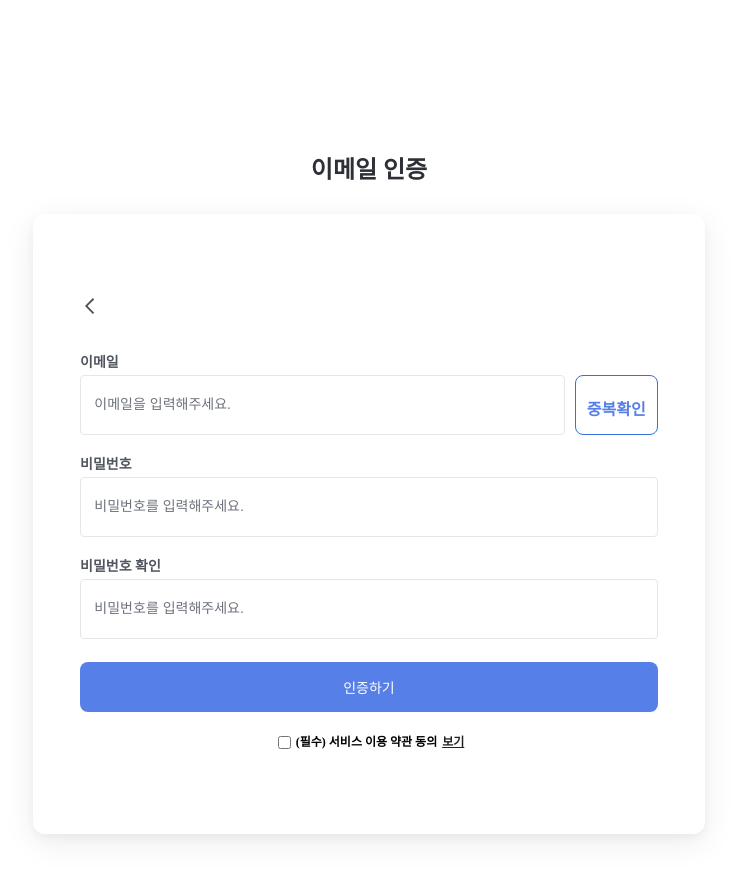
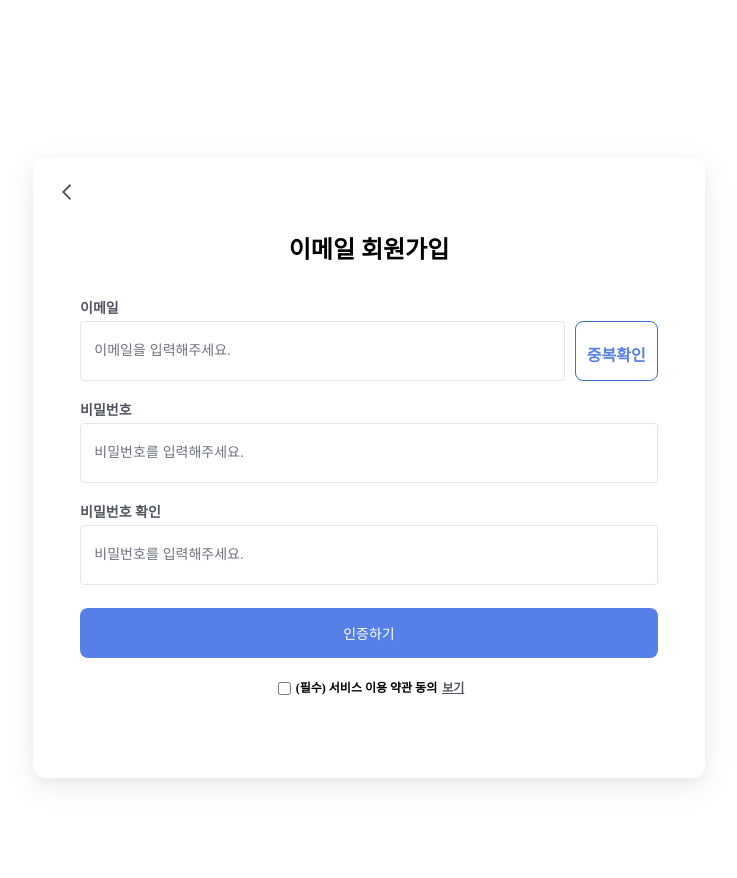
Before and after one commit to Will-BE-Developer/Frontend, a React (Create React App) app: page /signup in a window 1280 px wide. Shown: the top 878 px of the page, without its empty margins (271-1008 px from the left). Built offline with nearby package versions, Linux system fonts and the light colour scheme; no server answers; a web font is replaced by a local one.

Commit message:
Style : 이메일 로그인 페이지 스타일 수정

```diff
--- a/src/components/Signin/SigninStart.jsx
+++ b/src/components/Signin/SigninStart.jsx
@@ -57,7 +57,7 @@ const SignupStart = (props) => {
 };
 
 const Container = styled.div`
-  margin: 235px auto;
+  margin: 158px auto;
 `;
 
 const BoxContainer = styled.div`
@@ -157,11 +157,16 @@ const Terms = styled.div`
 `;
 
 const TermsShow = styled.span`
-  margin-left: 5px;
-  text-decoration: underline;
-  color: ${({ theme }) => theme.colors.grey80};
-  font-weight: ${({ theme }) => theme.fontWeight.semiExtraBold};
-  cursor: pointer;
+  ${({ theme }) => {
+    const { colors, fontWeight } = theme;
+    return css`
+      margin-left: 5px;
+      text-decoration: underline;
+      color: ${colors.grey80};
+      font-weight: ${fontWeight.semiExtraBold};
+      cursor: pointer;
+    `;
+  }}
 `;
 
 export default SignupStart;
--- a/src/components/Signup/SetInfo.jsx
+++ b/src/components/Signup/SetInfo.jsx
@@ -12,6 +12,7 @@ import { FcNext } from "react-icons/fc";
 import { FcPrevious } from "react-icons/fc";
 import GlobalTextArea from "../UI/GlobalTextArea";
 import { updateUser } from "../../store/slices/userSlice";
+import mailCheckIcon from "../../assets/icons/mail_check.svg";
 
 const SetInfo = (props) => {
   const dispatch = useDispatch();
@@ -37,8 +38,8 @@ const SetInfo = (props) => {
     const nameRegex = /^[ㄱ-ㅎ|가-힣|a-z|A-Z|0-9|]+$/;
 
     if (!nameRegex.test(userData.nickname)) {
-      alert("닉네임은 공백 없이 한글/영문/숫자만 가능합니다.");
-      return;
+      props.setCurrentPage(3);
+      return alert("닉네임은 공백 없이 한글/영문/숫자만 가능합니다.");
     }
     props.setCurrentPage(currentPage + 1);
   };
@@ -70,23 +71,21 @@ const SetInfo = (props) => {
     <div>
       {currentPage === 2 && (
         <Container>
-          <div>
-            <h2>회원가입 성공</h2>
-            <span>Willbe 서비스는 이메일 인증 후 이용가능합니다.</span>
-          </div>
-
           <BoxContainer>
             <InputField>
-              <div className="h1_text">
-                <div>회원가입에 성공했습니다.</div>
-                <div>이메일 인증을 완료해주세요.</div>
+              <div className="contents_box">
+                <img src={mailCheckIcon} alt="mail_check" />
+                <h2 className="title">이메일 인증 완료!</h2>
+
+                <span>이메일 인증 링크를 성공적으로 보냈습니다.</span>
+                <span>메일 인증 버튼을 통해 회원가입을 완료해주세요.</span>
               </div>
 
               <GlobalButton
                 onClick={linkToHomeHandler}
                 type="submit"
                 _width="100%"
-                margin="18px 0 0 0"
+                margin="24px 0 0 0"
                 background={theme.colors.main}
                 hover={theme.colors.mainHover}
               >
@@ -98,12 +97,11 @@ const SetInfo = (props) => {
       )}
       {currentPage === 3 && (
         <Container>
-          <div>
-            <h2>닉네임</h2>
+          <BoxContainer>
+            <div className="contents_box">
+              <h2 className="title">닉네임</h2>
               <span>서비스 이용시 사용되는 닉네임입니다.</span>
             </div>
-
-          <BoxContainer>
             <InputField>
               <Label htmlFor="nickname">닉네임</Label>
               <div>
@@ -138,12 +136,12 @@ const SetInfo = (props) => {
 
       {currentPage === 4 && (
         <Container>
-          <div>
-            <h2>프로필</h2>
+          <BoxContainer>
+            <PreviousIcon onClick={previousPageHandler} />
+            <div className="contents_box">
+              <h2 className="title">프로필</h2>
               <span>서비스 이용시 사용되는 이미지입니다.</span>
             </div>
-          <BoxContainer>
-            <PreviousIcon onClick={previousPageHandler} />
             <InputField isCenter="center">
               <FlexDiv>
                 <SetProfileImg
@@ -158,7 +156,7 @@ const SetInfo = (props) => {
                 onClick={nextPageWithUploadImgHandler}
                 type="submit"
                 _width="100%"
-                margin="18px 0 0 0"
+                margin="24px 0 0 0"
                 background={theme.colors.main}
                 hover={theme.colors.mainHover}
               >
@@ -171,15 +169,14 @@ const SetInfo = (props) => {
 
       {currentPage === 5 && (
         <Container>
-          <div>
-            <h2>포트폴리오 URL</h2>
+          <BoxContainer>
+            <PreviousIcon onClick={previousPageHandler} />
+            <div className="contents_box">
+              <h2 className="title">포트폴리오 URL</h2>
               <span>
                 깃허브, 노션 등 본인의 포트폴리오 URL을 한 개만 작성해주세요.
               </span>
             </div>
-
-          <BoxContainer>
-            <PreviousIcon onClick={previousPageHandler} />
             <InputField>
               <Label htmlFor="github_url">포트폴리오 URL</Label>
               <Input
@@ -209,7 +206,7 @@ const SetInfo = (props) => {
                 onClick={nextPageWithUploadImgHandler}
                 type="submit"
                 _width="100%"
-                margin="0 0 12px 0"
+                margin="16px 0 12px 0"
                 background={theme.colors.main}
                 hover={theme.colors.mainHover}
               >
@@ -221,13 +218,12 @@ const SetInfo = (props) => {
       )}
       {currentPage === 6 && (
         <Container>
-          <div>
-            <h2>회원가입 성공</h2>
-          </div>
           <BoxContainer>
             <InputField>
-              <div className="h1_text">
-                WillBe서비스를 이용해주셔서 감사합니다.
+              <div className="contents_box">
+                <img src={mailCheckIcon} alt="mail_check" />
+                <h2 className="title">회원가입 성공!</h2>
+                <span>Willbe 서비스를 이용해주셔서 감사합니다. </span>
               </div>
 
               <GlobalButton
@@ -238,7 +234,7 @@ const SetInfo = (props) => {
                 background={theme.colors.main}
                 hover={theme.colors.mainHover}
               >
-                홈으로 가기
+                가입 완료
               </GlobalButton>
             </InputField>
           </BoxContainer>
@@ -256,7 +252,7 @@ const FlexDiv = styled.div`
 `;
 const Container = styled.div`
   ${({ theme }) => {
-    const { colors, device, calRem, fontWeight, fontSize } = theme;
+    const { colors, device, fontWeight, fontSize } = theme;
     return css`
       margin: 158px auto;
       & > div {
@@ -295,30 +291,58 @@ const Container = styled.div`
 `;
 
 const BoxContainer = styled.div`
+  ${({ theme }) => {
+    const { colors, device, fontSize, fontWeight } = theme;
+    return css`
       position: relative;
       display: flex;
       flex-direction: column;
       justify-content: center;
       margin: 0 auto;
       width: 672px;
-  height: 400px;
+      height: 500px;
 
+      .contents_box {
+        display: flex;
+        flex-direction: column;
+        justify-content: center;
+        .title {
+          font-size: ${fontSize["24"]};
+          color: ${colors.grey90};
+          font-weight: ${fontWeight.semiExtraBold};
+          margin: 16px 0 10px 0;
+          ${device.mobile} {
+            font-size: ${fontSize["20"]};
+          }
+        }
+
+        span {
+          font-size: ${fontSize["14"]};
+          color: ${colors.grey70};
+          margin-top: 5px;
+          ${device.mobile} {
+            font-size: ${fontSize["12"]};
+          }
+        }
+      }
       ${boxShadow()};
-  ${({ theme }) => theme.device.mobile} {
+      ${device.mobile} {
         width: 100%;
-    height: 350px;
+        height: 450px;
         padding: 10px 5%;
       }
+    `;
+  }}
 `;
 
 const InputField = styled.form`
   ${({ theme }) => {
-    const { colors, device, fontSize, fontWeight } = theme;
+    const { colors, device, fontSize } = theme;
     return css`
       width: 100%;
       padding: 0 7%;
       text-align: left;
-
+      margin: 40px 0;
       & .h1_text {
         display: flex;
         justify-content: center;
@@ -362,7 +386,7 @@ const Label = styled.label`
 
 const Input = styled.input`
   ${({ theme }) => {
-    const { colors, device, fontSize, fontWeight } = theme;
+    const { colors, device, fontSize } = theme;
     return css`
       width: 100%;
       height: 60px;
@@ -417,7 +441,7 @@ const PreviousIcon = styled(FcPrevious)`
   position: absolute;
   top: 20px;
   left: 20px;
-  font-size: 25px;
+  font-size: 20px;
   cursor: pointer;
   & > polygon {
     fill: ${({ theme }) => theme.colors.mediumGrey};
--- a/src/components/Signup/SignupForm.jsx
+++ b/src/components/Signup/SignupForm.jsx
@@ -113,10 +113,10 @@ const SignupForm = (props) => {
         <LoadingLoader _height="70vh" text="이메일 인증 처리중입니다." />
       ) : (
         <>
-          <div className="title">이메일 인증</div>
           <BoxContainer>
             <SignUpForm onSubmit={handleSubmit(onSubmitHandler)}>
               <PreviousIcon onClick={previousPageHandler} />
+              <div className="title">이메일 회원가입</div>
               <Label htmlFor="email">이메일</Label>
               <div>
                 <Input
@@ -180,24 +180,45 @@ const SignupForm = (props) => {
   );
 };
 
+// const Container = styled.div`
+//   ${({ theme }) => {
+//     const { colors, device, fontSize, fontWeight } = theme;
+//     return css`
+//       margin: 158px auto;
+//       .title {
+//         text-align: center;
+//         margin-bottom: 32px;
+//         color: ${colors.grey90};
+//         font-weight: ${fontWeight.semiExtraBold};
+//       }
+//       font-size: ${fontSize["24"]};
+//       font-weight: ${fontWeight.semiExtraBold};
+
+//       ${device.mobile} {
+//         margin: 158px auto;
+//         width: 100%;
+
+//         font-size: ${fontSize["18"]};
+//       }
+//     `;
+//   }}
+// `;
 const Container = styled.div`
   ${({ theme }) => {
-    const { colors, device, fontSize, fontWeight } = theme;
+    const { fontSize, fontWeight, device } = theme;
+
     return css`
       margin: 158px auto;
-      .title {
+      & > div {
         text-align: center;
         margin-bottom: 32px;
-        color: ${colors.grey90};
-        font-weight: ${fontWeight.semiExtraBold};
       }
       font-size: ${fontSize["24"]};
       font-weight: ${fontWeight.semiExtraBold};
 
       ${device.mobile} {
-        margin: 158px auto;
+        margin-right: 0;
         width: 100%;
-
         font-size: ${fontSize["18"]};
       }
     `;
@@ -211,14 +232,14 @@ const BoxContainer = styled.div`
   margin: 0 auto;
   width: 672px;
   height: 620px;
-
+  position: relative;
   & > div {
     padding: 0 7%;
     display: flex;
     flex-direction: column;
   }
 
-  ${(props) => boxShadow()};
+  ${boxShadow()};
 
   ${({ theme }) => theme.device.mobile} {
     padding: 0 5%;
@@ -237,7 +258,12 @@ const SignUpForm = styled.form`
       width: 100%;
 
       padding: 0 7%;
-
+      .title {
+        display: flex;
+        justify-content: center;
+        margin: 0 auto;
+        margin-bottom: 40px;
+      }
       & > div {
         width: 100%;
         display: flex;
@@ -273,7 +299,7 @@ const SignUpForm = styled.form`
 
 const Label = styled.label`
   ${({ theme }) => {
-    const { colors, device, fontSize, fontWeight } = theme;
+    const { colors, fontSize } = theme;
     return css`
       font-size: ${fontSize["14"]};
       color: ${colors.grey80};
@@ -284,7 +310,7 @@ const Label = styled.label`
 
 const Input = styled.input`
   ${({ theme }) => {
-    const { colors, device, fontSize, fontWeight } = theme;
+    const { colors, device, fontSize } = theme;
     return css`
       width: 100%;
       height: 60px;
@@ -345,20 +371,27 @@ const Terms = styled.div`
 const TermsShow = styled.span`
   margin-left: 5px;
   text-decoration: underline;
-  color: ${({ theme }) => theme.colors.black};
+  color: ${({ theme }) => theme.colors.grey80};
   font-weight: ${({ theme }) => theme.fontWeight.semiExtraBold};
+  cursor: pointer;
 `;
 
 const PreviousIcon = styled(FcPrevious)`
-  margin-bottom: 40px;
-  font-size: 20px;
-  cursor: pointer;
-  & > polygon {
-    fill: ${({ theme }) => theme.colors.darkGrey};
-  }
-
-  ${({ theme }) => theme.device.mobile} {
-    margin-bottom: 20px;
-  }
+  ${({ theme }) => {
+    const { colors, device, fontSize } = theme;
+    return css`
+      position: absolute;
+      top: 24px;
+      left: 24px;
+      font-size: ${fontSize["20"]};
+      cursor: pointer;
+      & > polygon {
+        fill: ${colors.darkGrey};
+      }
+      ${device.mobile} {
+        font-size: ${fontSize["10"]};
+      }
+    `;
+  }}
 `;
 export default SignupForm;
--- a/src/pages/Signin.jsx
+++ b/src/pages/Signin.jsx
@@ -59,12 +59,6 @@ const Signin = () => {
       return;
     }
   };
-
-  // 회원가입 유도하는 모달창
-  // const suggestSingUpHandler = (err) => {
-  //   return alert(err);
-  //   navigate("/signup", { replace: true });
-  // };
 
   const previousPageHandler = () => {
     setCurrentPage(0);
@@ -236,8 +230,8 @@ const Input = styled.input`
       border-radius: 4px;
       margin: 5px 0;
 
-      background: ${({ theme }) => theme.colors.white};
-      color: ${({ theme }) => theme.colors.placeHolder};
+      background: ${colors.white};
+      color: ${colors.placeHolder};
 
       ::placeholder {
         font-size: ${fontSize["14"]};
@@ -248,31 +242,41 @@ const Input = styled.input`
       ${device.mobile} {
         height: 40px;
         ::placeholder {
-          color: ${({ theme }) => theme.colors.placeHolder};
-          font-size: ${({ theme }) => theme.calRem(12)};
+          color: ${colors.placeHolder};
+          font-size: ${fontSize["12"]};
         }
       }
     `;
   }}
 `;
 const ErrorMSG = styled.span`
+  ${({ theme }) => {
+    const { colors, fontSize } = theme;
+    return css`
       margin-top: 2px;
-  font-size: ${({ theme }) => theme.fontSize["12"]};
+      font-size: ${fontSize["12"]};
       text-align: left;
-  color: ${({ theme }) => theme.colors.errorMsg};
+      color: ${colors.errorMsg};
       margin-bottom: 16px;
+    `;
+  }}
 `;
 
 const Terms = styled.div`
+  ${({ theme }) => {
+    const { colors, device, fontSize, fontWeight } = theme;
+    return css`
       display: flex;
       justify-content: center;
-  font-size: ${({ theme }) => theme.calRem(14)};
-  font-weight: ${({ theme }) => theme.fontWeight.semiExtraBold};
+      font-size: ${fontSize["14"]};
+      font-weight: ${fontWeight.semiExtraBold};
       margin-top: 10px;
-  color: ${({ theme }) => theme.colors.grey70};
-  ${({ theme }) => theme.device.mobile} {
-    font-size: ${({ theme }) => theme.calRem(12)};
+      color: ${colors.grey70};
+      ${device.mobile} {
+        font-size: ${fontSize["12"]};
       }
+    `;
+  }}
 `;
 
 const TermsShow = styled.span`
@@ -284,16 +288,21 @@ const TermsShow = styled.span`
 `;
 
 const PreviousIcon = styled(FcPrevious)`
+  ${({ theme }) => {
+    const { colors, device, fontSize, fontWeight } = theme;
+    return css`
       position: absolute;
       top: 24px;
       left: 24px;
-  font-size: ${({ theme }) => theme.fontSize["20"]};
+      font-size: ${fontSize["20"]};
       cursor: pointer;
       & > polygon {
-    fill: ${({ theme }) => theme.colors.darkGrey};
+        fill: ${colors.darkGrey};
       }
-  ${({ theme }) => theme.device.mobile} {
-    font-size: ${({ theme }) => theme.fontSize["10"]};
+      ${device.mobile} {
+        font-size: ${fontSize["10"]};
       }
     `;
+  }}
+`;
 export default Signin;
```
Also changed, not shown: src/assets/icons/mail_check.svg (added). Lines whose indentation alone changed are shown as unchanged.
